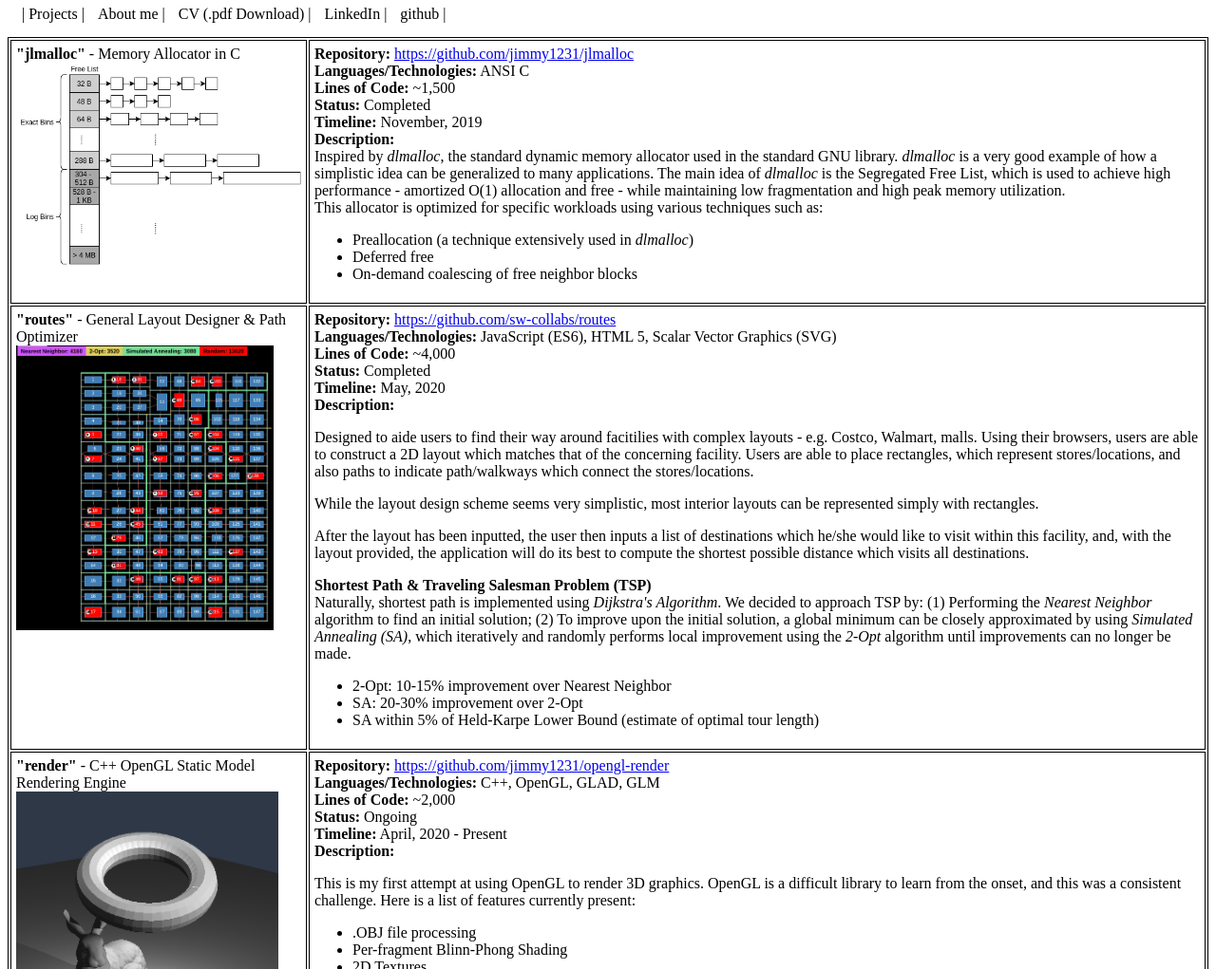
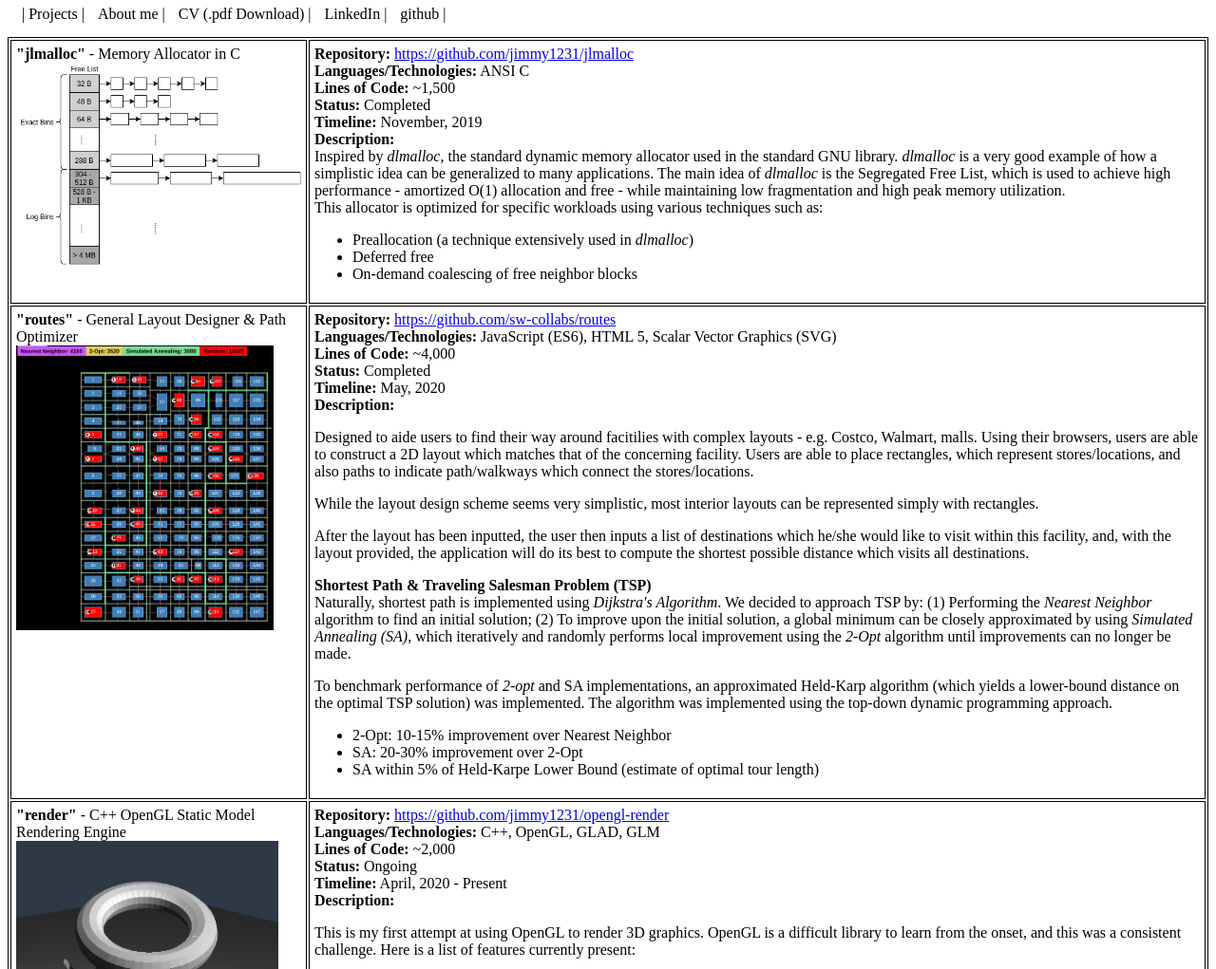
Before and after one commit to jimmy1231/portfolio, a plain HTML site: page index.html in a window 1280 px wide. Shown: the part 79-1100 px from the top of the page at 95% size. Drawn offline with Linux system fonts and the light colour scheme.

Commit message:
minor change

```diff
--- a/index.html
+++ b/index.html
@@ -194,6 +194,11 @@
                             improve upon the initial solution, a global minimum can be closely approximated by
                             using <i>Simulated Annealing (SA)</i>, which iteratively and randomly performs local improvement
                             using the <i>2-Opt</i> algorithm until improvements can no longer be made.
+                        </p>
+                        <p>
+                            To benchmark performance of <i>2-opt</i> and SA implementations, an approximated Held-Karp
+                            algorithm (which yields a lower-bound distance on the optimal TSP solution) was implemented.
+                            The algorithm was implemented using the top-down dynamic programming approach.
                         </p>
                         <ul>
                             <li>2-Opt: 10-15% improvement over Nearest Neighbor</li>
```
